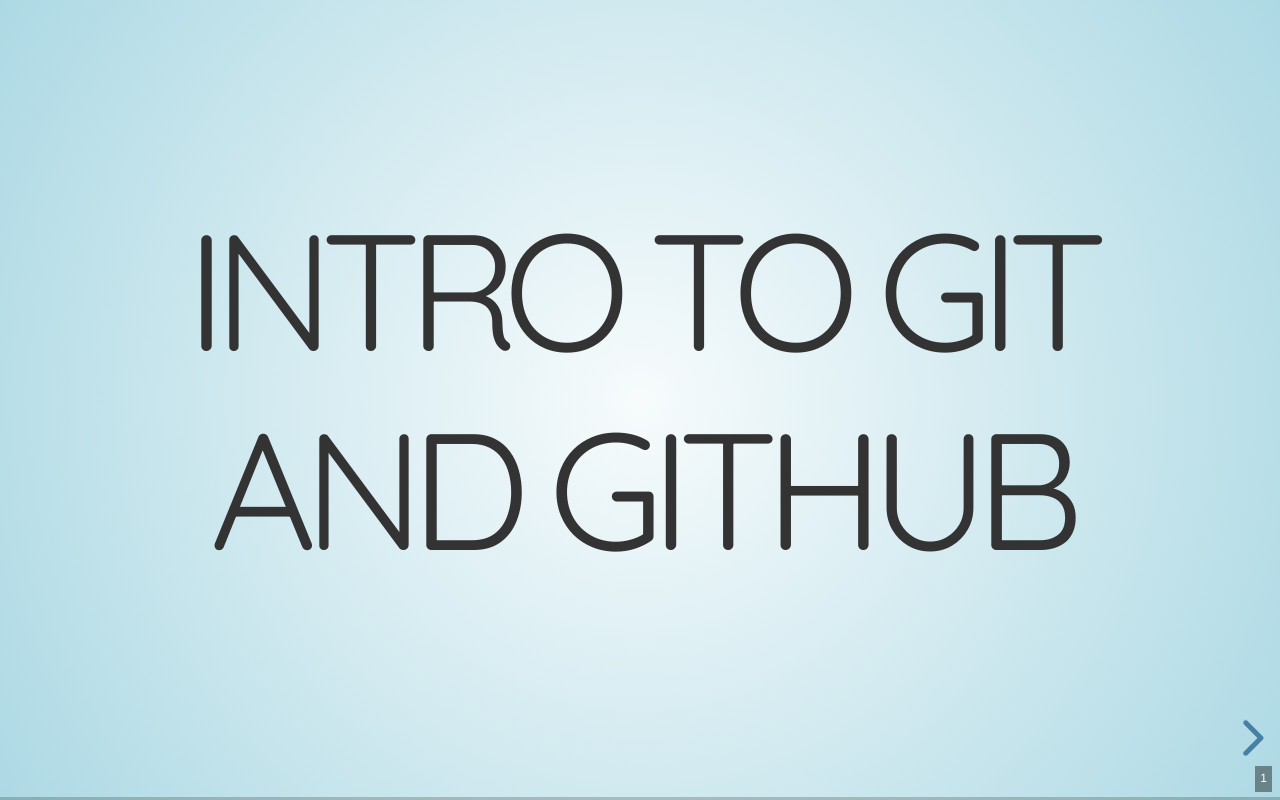
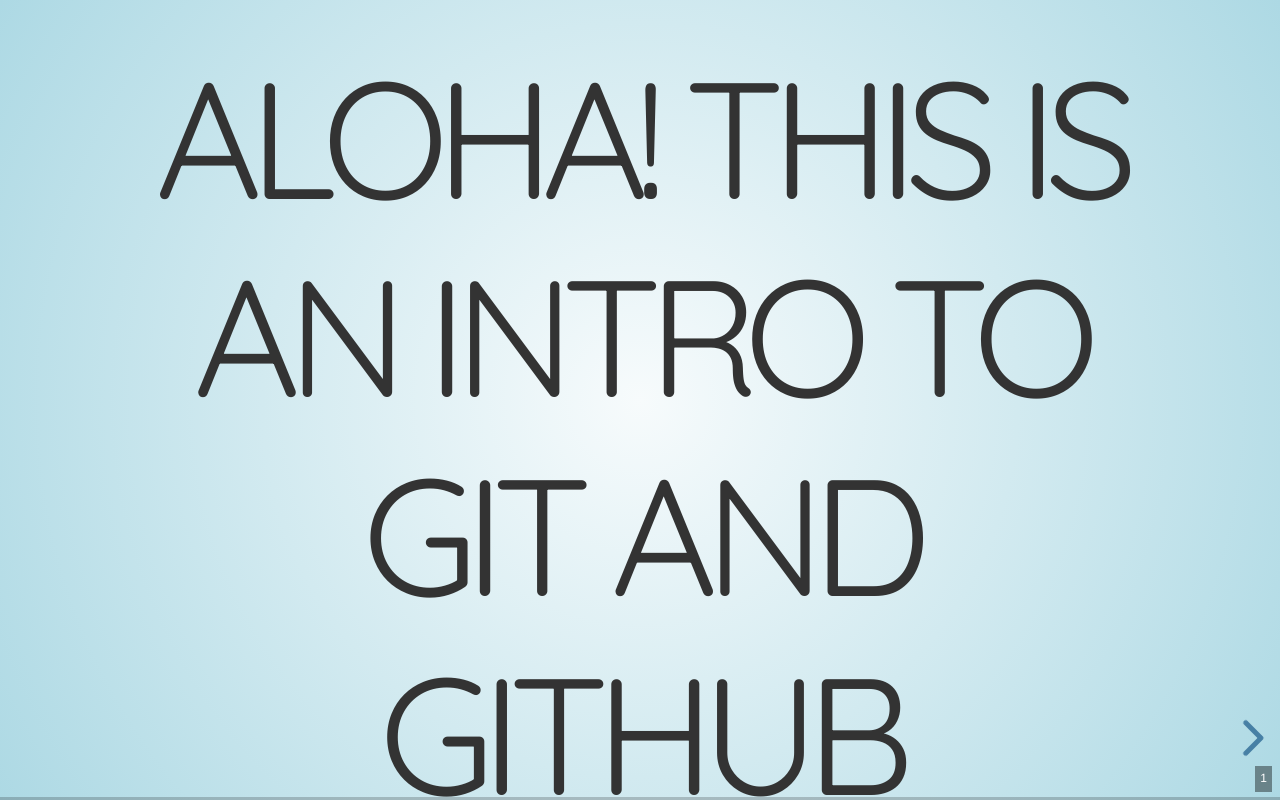
Before and after one commit to ToriLarson/github-workshop, a website: page index.html in a window 1280 px wide. Drawn offline with nearby package versions, Linux system fonts and the light colour scheme.

Commit message:
Update index.html

```diff
--- a/index.html
+++ b/index.html
@@ -25,7 +25,7 @@
 		<div class="reveal">
 			<div class="slides">
 				<section data-markdown>
-					# Intro to Git and GitHub
+					# Aloha! This is an Intro to Git and GitHub
 
 					Note:
 
```
